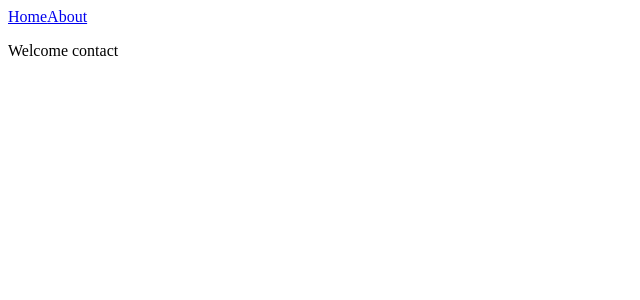
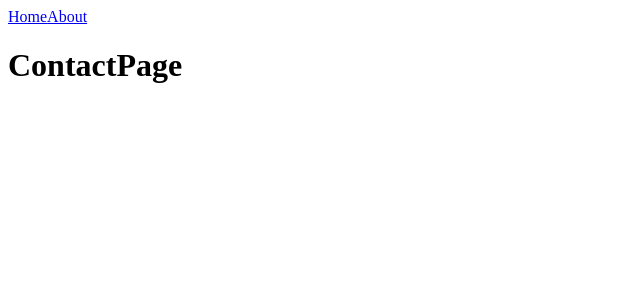
Before and after one commit to spacekey28/ecommerce-next-app, a Next.js app: page /contact in a window 1280 px wide. Shown: the top 300 px of the page, without its empty margins (0-640 px from the left). Built offline with nearby package versions, Linux system fonts and the light colour scheme.

Commit message:
added contact

```diff
--- a/pages/[name].js
+++ b/pages/[name].js
@@ -4,7 +4,7 @@ const Name = () => {
   const router = useRouter();
   const { name } = router.query;
   return (
-    <p>Welcome {name}</p>
+    <p>Welcome {name}! Testing...</p>
   );
 }
 
--- /dev/null
+++ b/pages/contact.js
@@ -0,0 +1,9 @@
+function ContactPage() {
+  return (
+    <div>
+      <h1>ContactPage</h1>
+    </div>
+  )
+}
+
+export default ContactPage;
```
